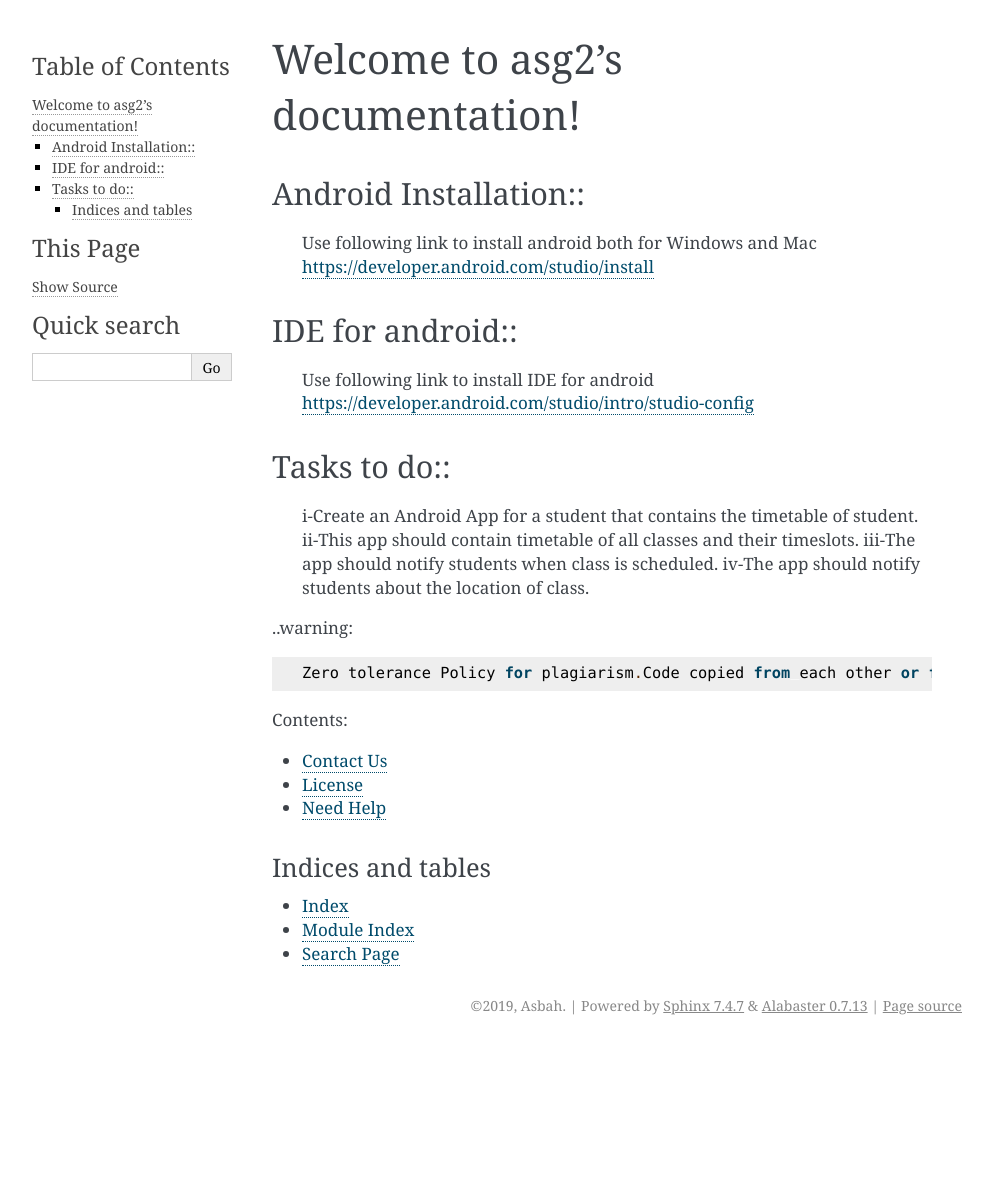
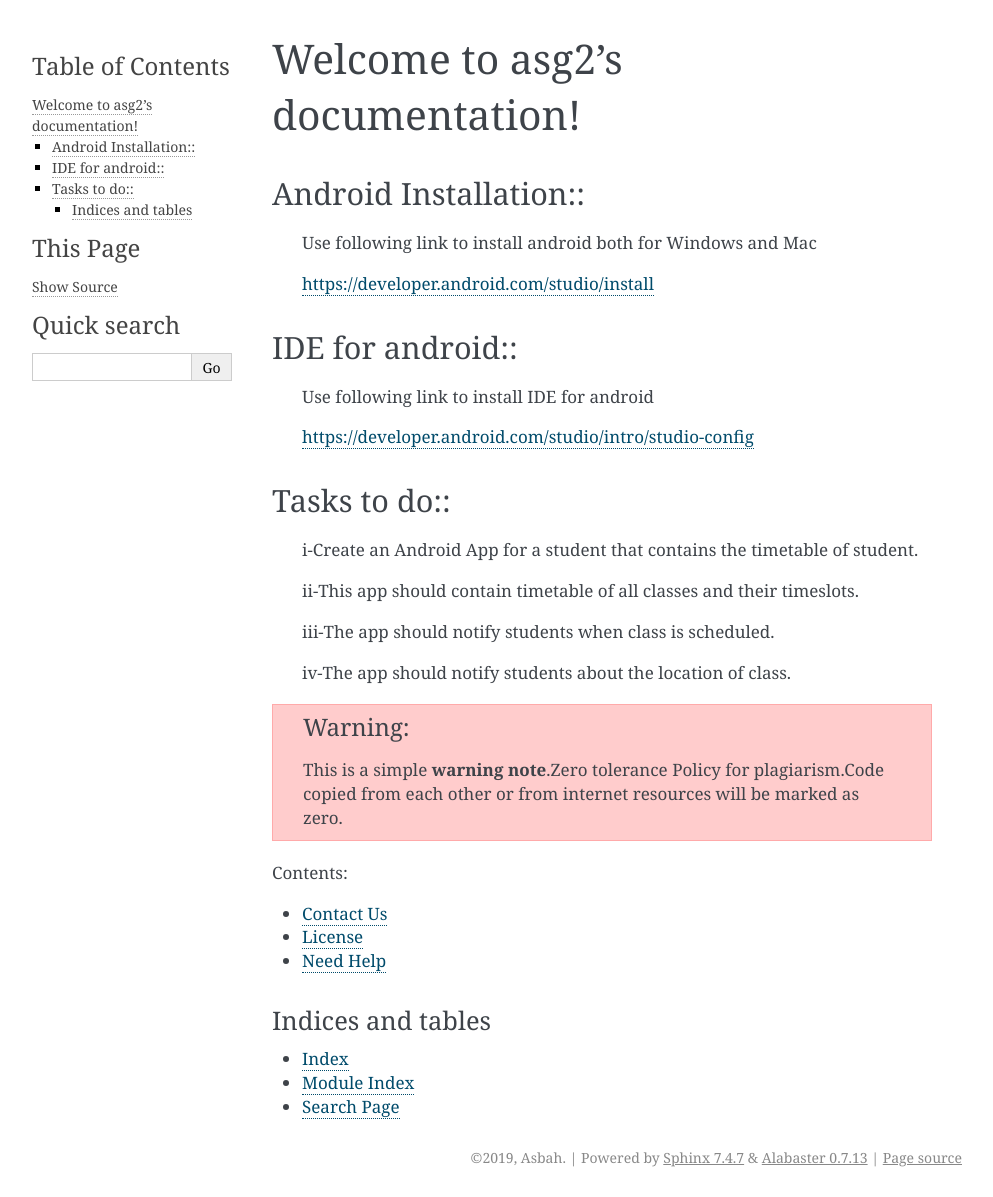
Before and after one commit to AsbahToqeer/DatabionicSwarm, a Sphinx documentation site: the page built from docs/source/index.rst, in a window 1280 px wide. Shown: the whole page, without its empty margins (148-1141 px from the left). Built offline with Sphinx 7.4.7, drawn with Linux system fonts in a browser that asks for light colours; before the commit the page ends 1045 px from its top, so only the background shows below that.

Commit message:
Update index.rst

```diff
--- a/docs/source/index.rst
+++ b/docs/source/index.rst
@@ -7,29 +7,37 @@
 Welcome to asg2's documentation!
 ********************************
 
+
 Android Installation::
 ######################
 
 	Use following link to install android both for Windows and Mac
+
 	https://developer.android.com/studio/install
+
 
 IDE for android::
 #################
 
 	Use following link to install IDE for android
+
 	https://developer.android.com/studio/intro/studio-config
+
 
 Tasks to do::
 #############
 
 	i-Create an Android App for a student that contains the timetable of student.
+
 	ii-This app should contain timetable of all classes and their timeslots.
+
 	iii-The app should notify students when class is scheduled.
+
 	iv-The app should notify students about the location of class.
 
-..warning::
 
-	Zero tolerance Policy for plagiarism.Code copied from each other or from internet resources will be marked as zero.
+.. warning:: This is a simple **warning note**.Zero tolerance Policy for plagiarism.Code copied from each other or from internet resources will be marked as zero.
+
 
 .. toctree::
    :maxdepth: 2
```
